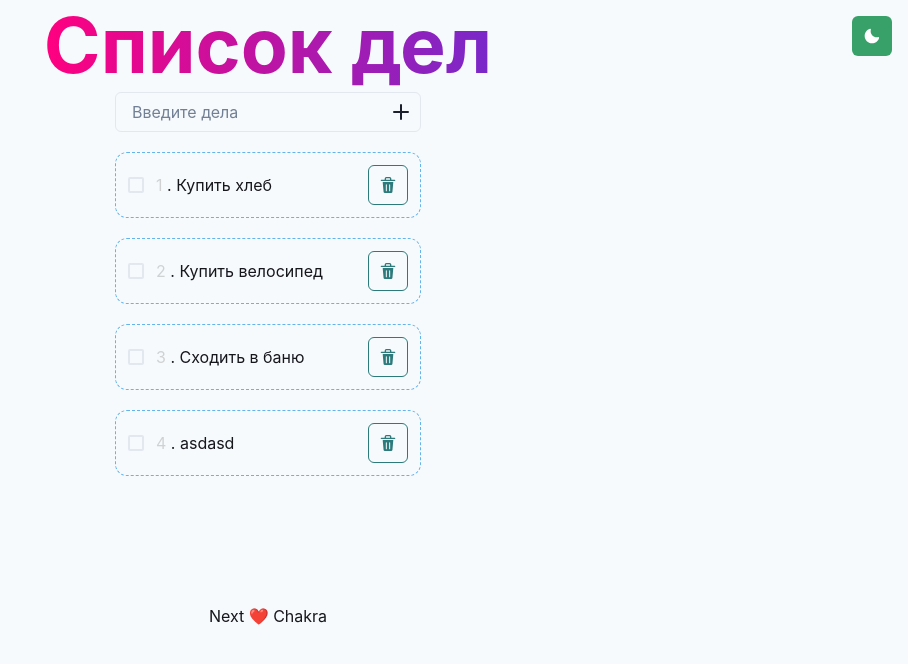
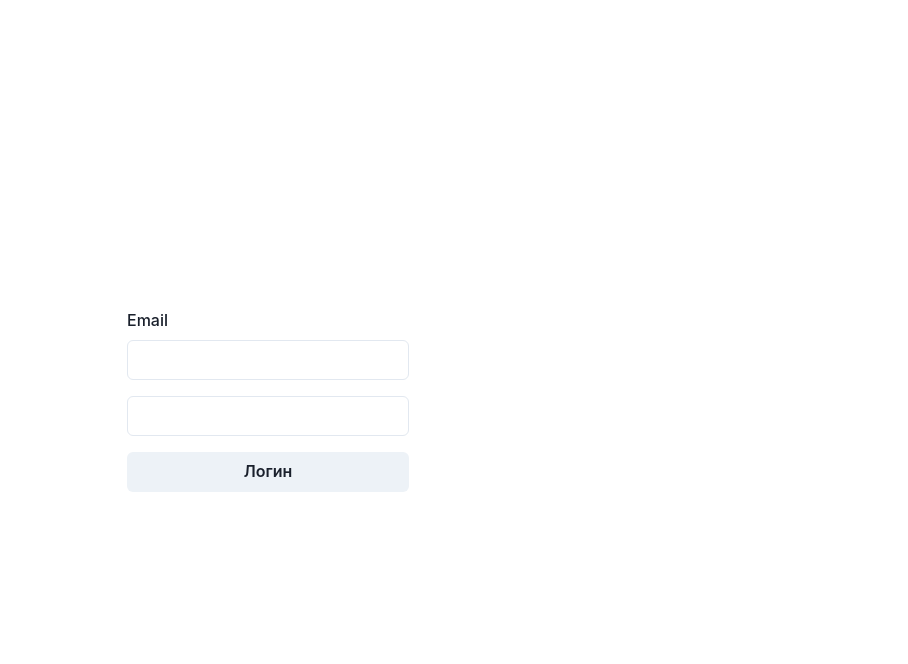
Before and after one commit to Orbit235/lesson-react, a Next.js app: page / in a window 1280 px wide. Shown: the top 664 px of the page, without its empty margins (372-1280 px from the left). Built offline with nearby package versions, Linux system fonts and the light colour scheme; data requests are answered from the project's data file.

Commit message:
Storage added

```diff
--- a/package.json
+++ b/package.json
@@ -1,7 +1,7 @@
 {
   "private": true,
   "scripts": {
-    "fake": "json-server --port 5000 --watch src/mocks/db.json",
+    "fake": "json-server --port 5000 --watch src/mocks/db.json -m ./node_modules/json-server-auth",
     "dev": "next",
     "build": "next build",
     "start": "next start"
@@ -15,6 +15,9 @@
     "axios": "^1.2.0",
     "formik": "^2.2.9",
     "framer-motion": "^6.3.0",
+    "json-server-auth": "^2.1.0",
+    "mobx": "^6.7.0",
+    "mobx-react-lite": "^3.4.0",
     "next": "latest",
     "react": "^18.2.0",
     "react-dom": "^18.2.0",
--- /dev/null
+++ b/src/api/AuthApi.ts
@@ -0,0 +1,17 @@
+import { LoginRequest, LoginResponse, RegisterRequest } from '../types/Auth'
+import { api } from './todoApi'
+
+export class AuthApi {
+  static login = (user: LoginRequest) => {
+    return api.post<LoginResponse>('/login', {
+      email: user.email,
+      password: user.password,
+    })
+  }
+  static register = (user: RegisterRequest) => {
+    return api.post<RegisterRequest>('/login', {
+      email: user.email,
+      password: user.password,
+    })
+  }
+}
--- a/src/api/todoApi.ts
+++ b/src/api/todoApi.ts
@@ -1,15 +1,19 @@
-import axios from "axios";
-import { Todo } from "../types/todo";
+import axios from 'axios'
+import { Todo } from '../types/todo'
 
 export const api = axios.create({
   baseURL: 'http://localhost:5000',
   timeout: 1000,
-    headers: {'X-Custom-Header': 'foobar'}
-  });
+  headers: { 'X-Custom-Header': 'foobar' },
+})
 
 export class TodoApi {
-    static getTodos = () => {
-        return api.get('/todos')
+  static getTodos = (userId: number) => {
+    return api.get('/todos', {
+      params: {
+        userId,
+      },
+    })
   }
 
   static addTodo = (todo: Todo) => {
@@ -19,4 +23,7 @@ export const api = axios.create({
   static deleteTodo = (id: number) => {
     return api.delete(`/todos/${id}`)
   }
+  static setChecekdTodo = (id: number, todo: Todo) => {
+    return api.put(`/todos/${id}`, todo)
   }
+}
--- a/src/components/TodoList.tsx
+++ b/src/components/TodoList.tsx
@@ -6,17 +6,20 @@ import {
   Button,
   InputGroup,
   InputRightElement,
+  Box,
 } from '@chakra-ui/react'
+import { observer } from 'mobx-react-lite'
 import { useEffect, useState } from 'react'
 import { TodoApi } from '../api/todoApi'
+import UserStore from '../store/UserStore'
 import { Todo } from '../types/todo'
 import TodoItem from './TodoItem'
 const TodoList = () => {
   const [todos, setTodos] = useState([] as Todo[])
   const [newTodo, setNewTodo] = useState('')
-
+  const userId = UserStore.user?.user?.id
   const loadData = () => {
-    TodoApi.getTodos()
+    TodoApi.getTodos(userId)
       .then((response) => {
         console.log(response.data)
         setTodos(response.data.map((item) => ({ ...item, isDeleted: false })))
@@ -54,6 +57,10 @@ const TodoList = () => {
     if (todos.length == 0) loadData()
   }, [])
 
+  if (userId == undefined) {
+    return <Box mt={5}>Вы не вошли</Box>
+  }
+
   return (
     <Flex flexDirection={'column'} gap={5}>
       <FormControl>
@@ -70,7 +77,7 @@ const TodoList = () => {
               variant={'ghost'}
               onClick={() => {
                 const newTodoItem: Todo = {
-                  userId: 1,
+                  userId: userId,
                   title: newTodo,
                   completed: false,
                   isDeleted: false,
@@ -98,4 +105,4 @@ const TodoList = () => {
     </Flex>
   )
 }
-export default TodoList
+export default observer(TodoList)
--- a/src/mocks/db.json
+++ b/src/mocks/db.json
@@ -1,29 +1,22 @@
 {
-  "todos": [
+  "todos": [],
+  "users": [
     {
-      "userId": 1,
       "id": 1,
-      "title": "Купить хлеб",
-      "completed": false
+      "name": "Alexey",
+      "email": "a@mail.ru",
+      "password": "KF456774"
     },
     {
-      "userId": 1,
       "id": 2,
-      "title": "Купить велосипед",
-      "completed": false
+      "name": "Kirill",
+      "email": "k@mail.ru",
+      "password": "KF456774"
     },
     {
-      "userId": 1,
-      "id": 3,
-      "title": "Сходить в баню",
-      "completed": false
-    },
-    {
-      "userId": 1,
-      "title": "asdasd",
-      "completed": false,
-      "isDeleted": false,
-      "id": 4
+      "email": "b.nnn@mai.ru",
+      "password": "$2a$10$uR8tnAeIiSa7TUCPiLQILuU2BatRvTeOoqfpey7XGcqyjUCH/7H7a",
+      "id": 3
     }
   ]
 }
--- a/src/pages/index.tsx
+++ b/src/pages/index.tsx
@@ -1,27 +1,76 @@
 import {
-   Text
+  Button,
+  Center,
+  Flex,
+  FormControl,
+  FormErrorMessage,
+  FormLabel,
+  Input,
+  useToast,
+} from '@chakra-ui/react'
+import { useFormik } from 'formik'
+import { useRouter } from 'next/router'
+import { AuthApi } from '../api/AuthApi'
+import { LoginRequest } from '../types/Auth'
+import { loginValidation } from '../validation/login'
+import UserStore from '../store/UserStore'
 
-} from '@chakra-ui/react'
-
-import { Hero } from '../components/Hero'
-import { Container } from '../components/Container'
-import { Main } from '../components/Main'
-import { DarkModeSwitch } from '../components/DarkModeSwitch'
-import { Footer } from '../components/Footer'
-import TodoList from '../components/TodoList'
-const Index = () => (
-  <Container height="100vh">
-    <Hero title='Список дел'/>
-
-<TodoList />
-
-
-
-    <DarkModeSwitch />
-    <Footer>
-      <Text>Next ❤️ Chakra</Text>
-    </Footer>
-  </Container>
-)
-
-export default Index
+const LoginPage = () => {
+  const toast = useToast()
+  const router = useRouter()
+  const formik = useFormik({
+    initialValues: {} as LoginRequest,
+    validationSchema: loginValidation,
+    onSubmit: (values) => {
+      console.log('Отправка формы', values)
+      AuthApi.login(values)
+        .then((response) => {
+          UserStore.setUser(response.data)
+          router.push('/todos')
+        })
+        .catch((err) => {
+          console.log('ошибка')
+          toast({
+            title: 'Неверный логин или пароль',
+            status: 'error',
+            isClosable: true,
+          })
+        })
+    },
+  })
+  return (
+    <Center h={'100vh'}>
+      <Flex
+        as='form'
+        // @ts-ignore
+        onSubmit={formik.handleSubmit}
+        gap={4}
+        flexDirection={'column'}
+      >
+        <FormControl
+          isInvalid={formik.touched.email && Boolean(formik.errors.email)}
+        >
+          <FormLabel>Email</FormLabel>
+          <Input
+            name='email'
+            onChange={formik.handleChange}
+            onBlur={formik.handleBlur}
+          />
+          <FormErrorMessage>{formik.errors.email}</FormErrorMessage>
+        </FormControl>
+        <FormControl
+          isInvalid={formik.touched.password && Boolean(formik.errors.password)}
+        >
+          <Input
+            name='password'
+            onChange={formik.handleChange}
+            onBlur={formik.handleBlur}
+          />
+          <FormErrorMessage>{formik.errors.password}</FormErrorMessage>
+        </FormControl>
+        <Button type='submit'>Логин</Button>
+      </Flex>
+    </Center>
+  )
+}
+export default LoginPage
--- /dev/null
+++ b/src/store/UserStore.ts
@@ -0,0 +1,14 @@
+import { makeAutoObservable } from 'mobx'
+import { LoginResponse } from '../types/Auth'
+
+class UserStore {
+  user: LoginResponse
+  constructor() {
+    makeAutoObservable(this)
+  }
+  setUser = (user: LoginResponse) => {
+    this.user = user
+  }
+}
+
+export default new UserStore()
```
Also changed, not shown: src/api/api.ts (added, +7 -0 lines), src/pages/login.tsx (deleted, +0 -57 lines), src/pages/todos.tsx (added, +22 -0 lines), src/types/Auth.ts (+7 -2 lines). Lines whose indentation alone changed are shown as unchanged.
